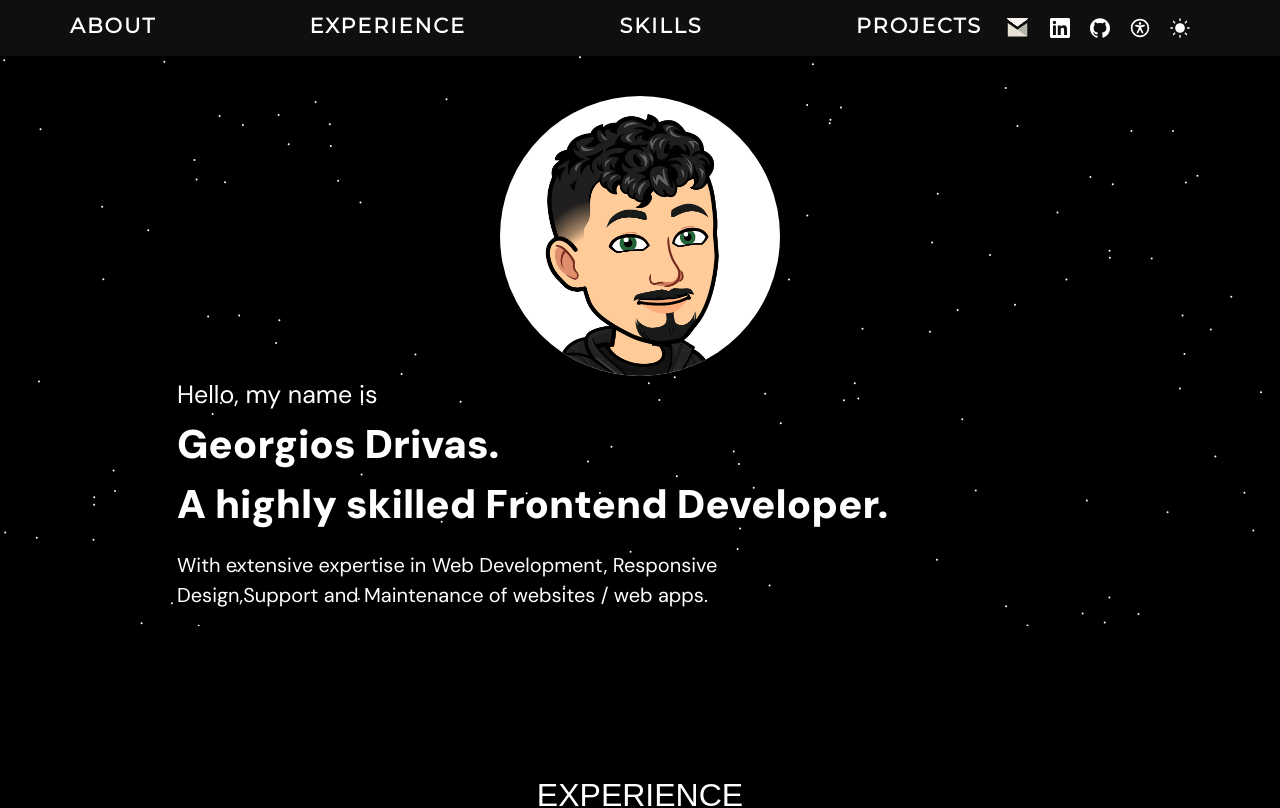
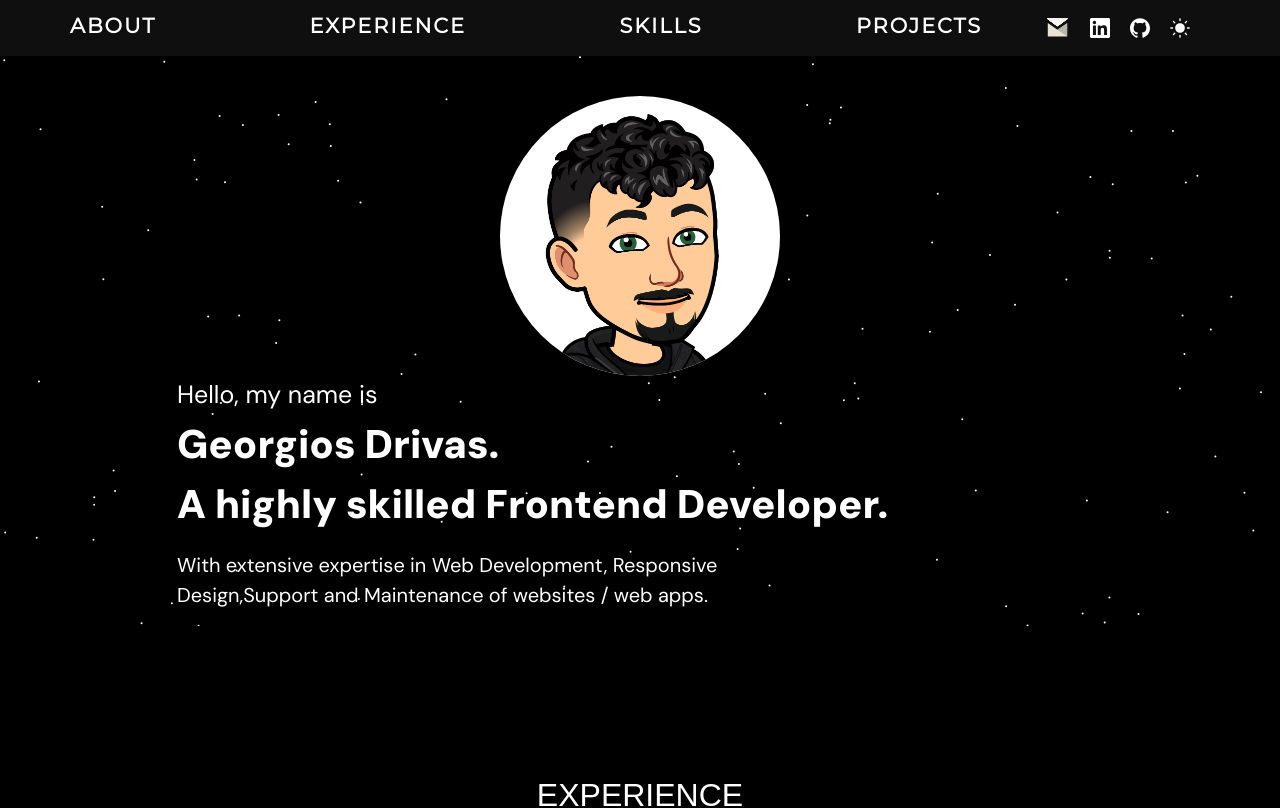
Before and after one commit to GeorgiosDrivas/portfolio, a React (Vite) app: page / in a window 1280 px wide. Shown: the top 808 px of the page. Built offline with nearby package versions, Linux system fonts and the light colour scheme.

Commit message:
Cover accessibility feature until done

```diff
--- a/src/menu.tsx
+++ b/src/menu.tsx
@@ -233,7 +233,7 @@ export default function Menu({
                       <path d="M12 .297c-6.63 0-12 5.373-12 12 0 5.303 3.438 9.8 8.205 11.385.6.113.82-.258.82-.577 0-.285-.01-1.04-.015-2.04-3.338.724-4.042-1.61-4.042-1.61C4.422 18.07 3.633 17.7 3.633 17.7c-1.087-.744.084-.729.084-.729 1.205.084 1.838 1.236 1.838 1.236 1.07 1.835 2.809 1.305 3.495.998.108-.776.417-1.305.76-1.605-2.665-.3-5.466-1.332-5.466-5.93 0-1.31.465-2.38 1.235-3.22-.135-.303-.54-1.523.105-3.176 0 0 1.005-.322 3.3 1.23.96-.267 1.98-.399 3-.405 1.02.006 2.04.138 3 .405 2.28-1.552 3.285-1.23 3.285-1.23.645 1.653.24 2.873.12 3.176.765.84 1.23 1.91 1.23 3.22 0 4.61-2.805 5.625-5.475 5.92.42.36.81 1.096.81 2.22 0 1.606-.015 2.896-.015 3.286 0 .315.21.69.825.57C20.565 22.092 24 17.592 24 12.297c0-6.627-5.373-12-12-12"></path>
                     </svg>
                   </a>
-                  <div className="position-relative accessibility-wrap">
+                  {/* <div className="position-relative accessibility-wrap">
                     <a onClick={() => toggleAccessibilityMenu()}>
                       <svg
                         xmlns="http://www.w3.org/2000/svg"
@@ -270,7 +270,7 @@ export default function Menu({
                         </div>
                       </div>
                     )}
-                  </div>
+                  </div> */}
                   <div id="mode-wrap">
                     <div id="dot" onClick={() => handleModeState()}>
                       {!active ? (
```
